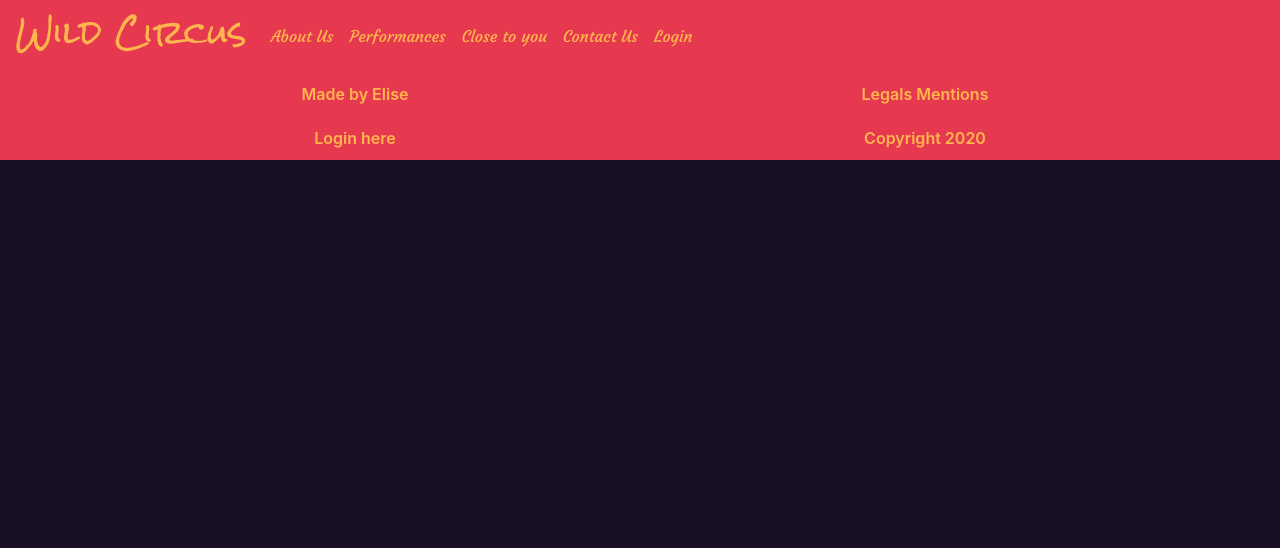
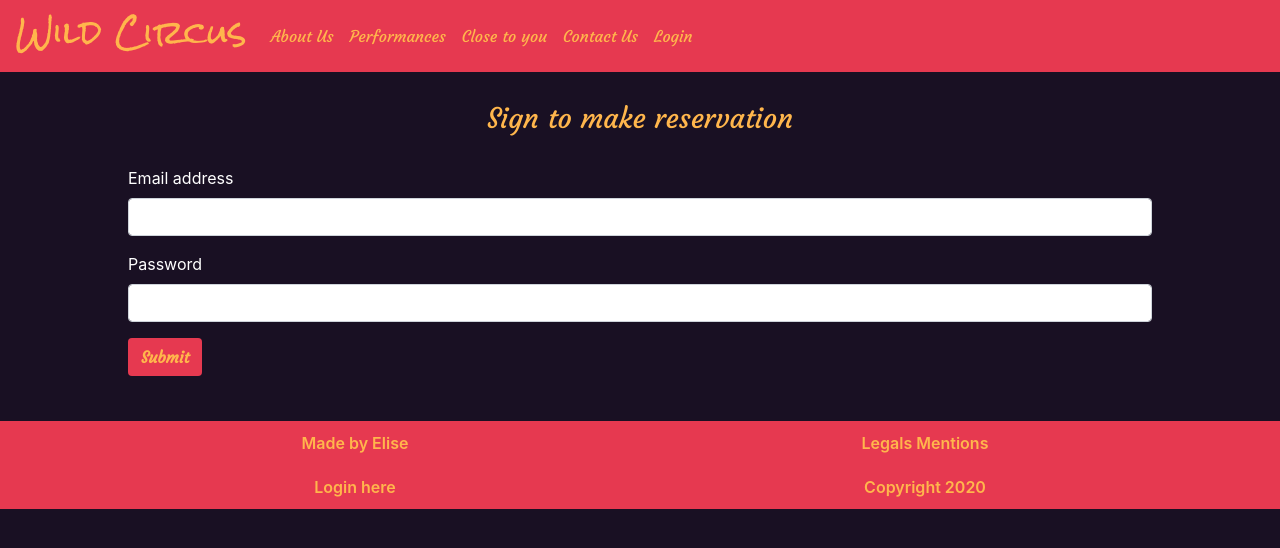
Before and after one commit to Elisecroft/WildCircus-Client, a React (Create React App) app: page /sign in a window 1280 px wide. Shown: the top 548 px of the page. Built offline with nearby package versions, Linux system fonts and the light colour scheme.

Commit message:
Start signin

```diff
--- a/src/App.jsx
+++ b/src/App.jsx
@@ -4,6 +4,7 @@ import axios from 'axios';
 import TopBar from './Components/Topbar/Topbar';
 import Home from './Components/Home/Home';
 import Login from './Components/Login/Login';
+import Sign from './Components/Sign/Sign';
 import Panel from './Components/Panel/Panel';
 import Footer from './Components/Footer/Footer';
 import Ctx_User from './Ctx_User';
@@ -46,6 +47,7 @@ const App = () => {
           <Switch>
             <Route exact path="/" component={Home} />
             <Route exact path ="/login" component={Login} />
+            <Route exact path="/sign" component={Sign} />
           </Switch>
         }
         <Footer />
--- /dev/null
+++ b/src/Components/Sign/Sign.css
@@ -0,0 +1,5 @@
+.sign {
+  width: 80%;
+  margin: 0 auto;
+  margin-bottom: 45px;
+}
--- /dev/null
+++ b/src/Components/Sign/Sign.jsx
@@ -0,0 +1,49 @@
+import React, { useState } from 'react'
+import { Link } from 'react-router-dom';
+import axios from 'axios';
+import './Sign.css';
+
+const Sign = () => {
+  const [complete, setComplete] = useState(false);
+  const [error, setError] = useState(false);
+  const [form, setForm] = useState({
+    email: '',
+    password: '',
+  });
+
+  const submitForm = () => {
+    setError(false);
+    axios.post('http://localhost:8000/users', {
+      email: form.email,
+      password: form.password,
+    }).then((result) => {
+      if (result.status === 201) {
+        setComplete(true);
+      }
+    });
+  };
+
+  return (
+    <div className="sign">
+      {complete ?
+        <Link to="/login">Nice, you can now your logging here</Link>
+      :
+        <>
+          <h3>Sign to make reservation</h3>
+          { error ? <p>Une erreur est survenue, veuillez réessayez</p> : null }
+          <div className="form-group">
+            <label htmlFor="email">Email address</label>
+            <input type="email" className="form-control" id="email" value={form.email} onChange={(e) => setForm({ ...form, email: e.target.value })} required />
+          </div>
+          <div className="form-group">
+            <label htmlFor="password">Password</label>
+            <input type="password" className="form-control" id="password" value={form.password} onChange={(e) => setForm({ ...form, password: e.target.value })} required />
+          </div>
+          <button type="button" onClick={submitForm} className="btn custom-button">Submit</button>
+        </>
+      }
+    </div>
+  )
+}
+
+export default Sign;
```
